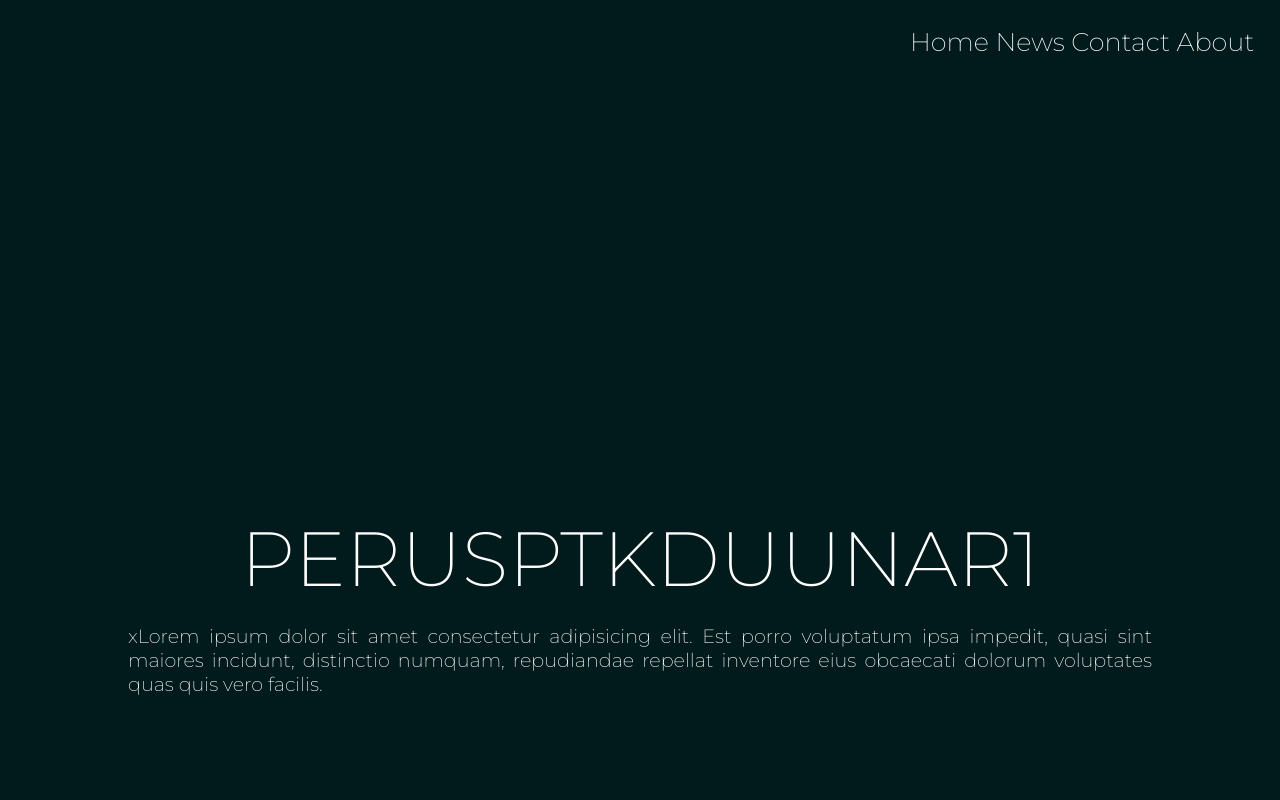
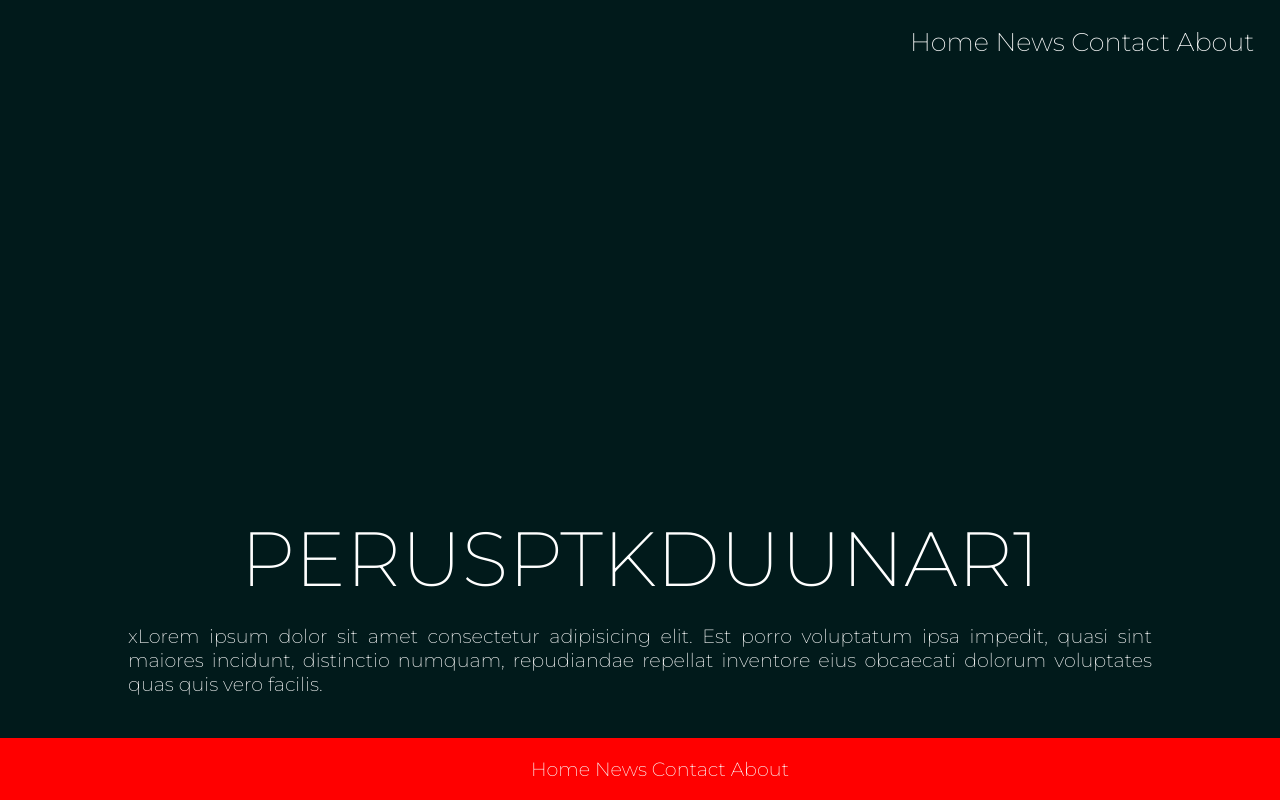
Before and after one commit to jhalmu/www, a plain HTML site: page docs/index.html in a window 1280 px wide. Shown: the top 800 px of the page. Drawn offline with Linux system fonts and the light colour scheme.

Commit message:
fixed footer

```diff
--- a/docs/assets/main.css
+++ b/docs/assets/main.css
@@ -65,3 +65,12 @@ section {
     font-weight: 400;
     line-height: 1.4em;
 }
+footer {
+    position: fixed;
+    left: 0;
+    bottom: 0;
+    width: 100%;
+    background-color: red;
+    color: white;
+    text-align: center;
+  }
--- a/docs/index.html
+++ b/docs/index.html
@@ -15,9 +15,9 @@
     <nav id="home">
         <ul>
             <li><a class="active" href="#home">Home</a></li>
-            <li><a href="#sect1">News</a></li>
-            <li><a href="#sect2">Contact</a></li>
-            <li><a href="#sect3">About</a></li>
+            <li><a href="#sect2">News</a></li>
+            <li><a href="#sect3">Contact</a></li>
+            <li><a href="#sect4">About</a></li>
         </ul>
     </nav>
     </header>
@@ -44,8 +44,25 @@
                 error facilis officiis nulla architecto recusandae ea cum eius aliquam,
                 facere quo rerum sed. Explicabo?
             </section>
+        <!--SECT3-->
+        <section id="sect4">
+                <h2>Section 4</h2>
+                    Lorem ipsum, dolor sit amet consectetur adipisicing elit.
+                    Repellat delectus voluptatum quis doloribus fugiat quasi
+                    error facilis officiis nulla architecto recusandae ea cum eius aliquam,
+                    facere quo rerum sed. Explicabo?
+                </section>
         <!--FOOTER -->
-        <footer></footer>
+        <footer>
+
+                <ul>
+                        <li><a class="active" href="#home">Home</a></li>
+                        <li><a href="#sect2">News</a></li>
+                        <li><a href="#sect3">Contact</a></li>
+                        <li><a href="#sect4">About</a></li>
+                    </ul>
+
+        </footer>
     </div>
 
 </body>
```
